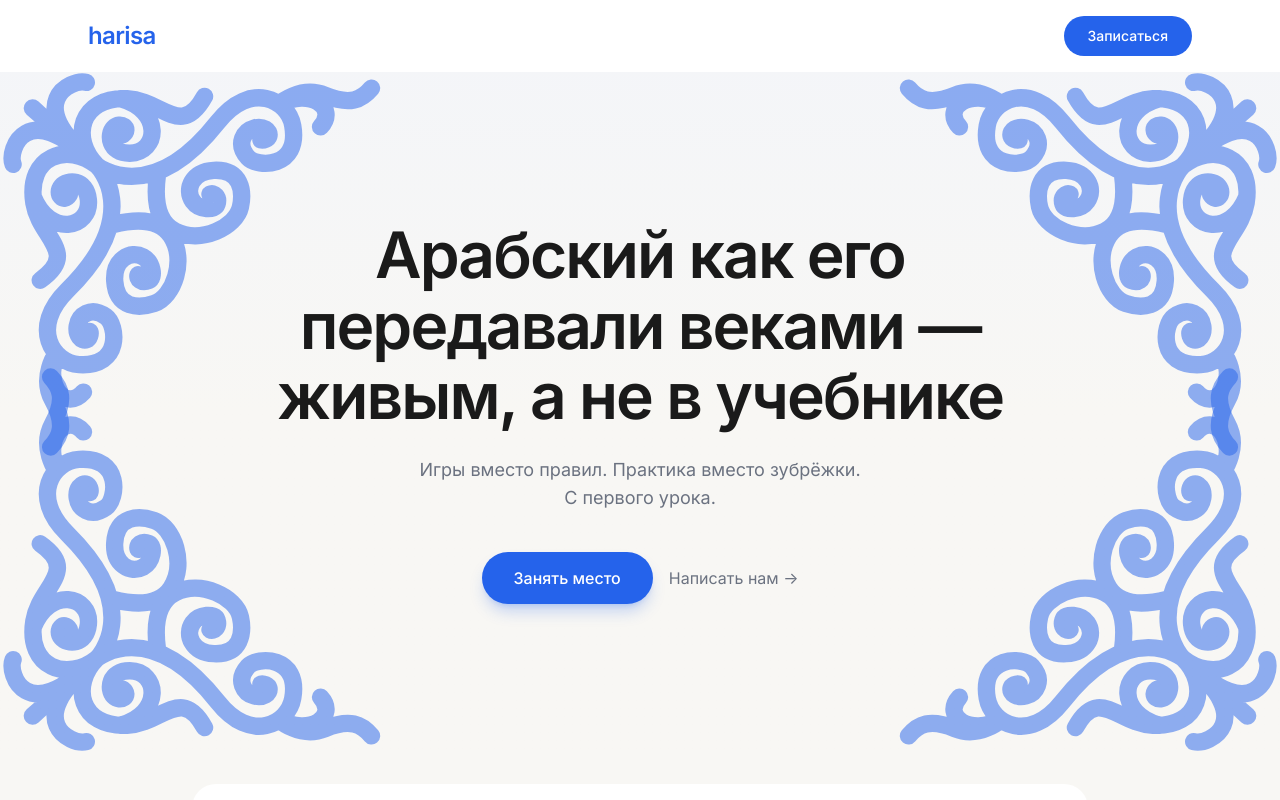
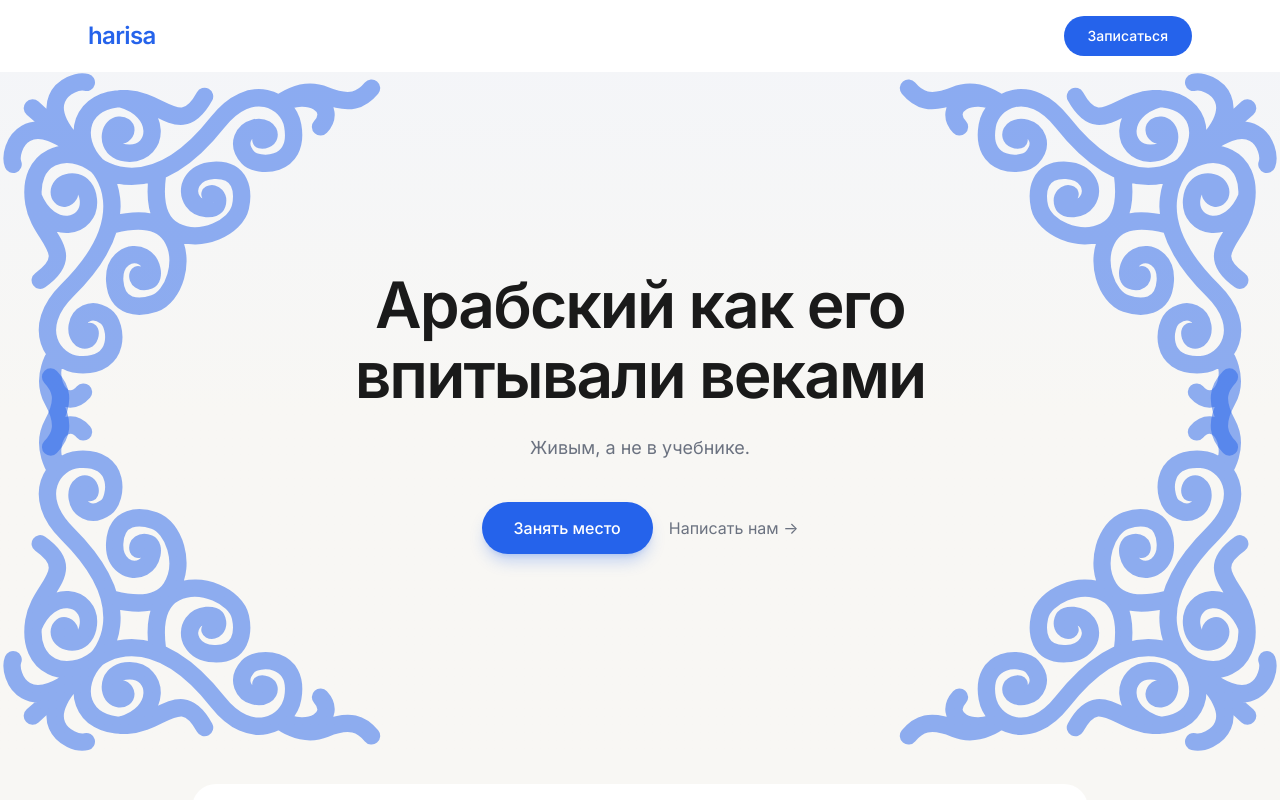
Before and after one commit to taulujas-png/harisa-website, a Next.js app: page / in a window 1280 px wide. Shown: the top 800 px of the page. Built offline with nearby package versions, Linux system fonts and the light colour scheme.

Commit message:
update hero section text

```diff
--- a/components/hero.tsx
+++ b/components/hero.tsx
@@ -17,15 +17,14 @@ export function Hero() {
           {/* Main headline */}
           <StaggerItem>
             <h1 className="text-4xl md:text-6xl lg:text-[4rem] font-semibold text-text-primary leading-[1.1] tracking-[-0.03em] text-balance mb-6">
-              Арабский как его передавали веками — живым, а не в учебнике
+              Арабский как его впитывали веками
             </h1>
           </StaggerItem>
 
           {/* Subheadline */}
           <StaggerItem>
             <p className="text-base md:text-lg text-text-muted font-normal mb-10 max-w-xl">
-              Игры вместо правил. Практика вместо зубрёжки.<br />
-              С первого урока.
+              Живым, а не в учебнике.
             </p>
           </StaggerItem>
 
```
